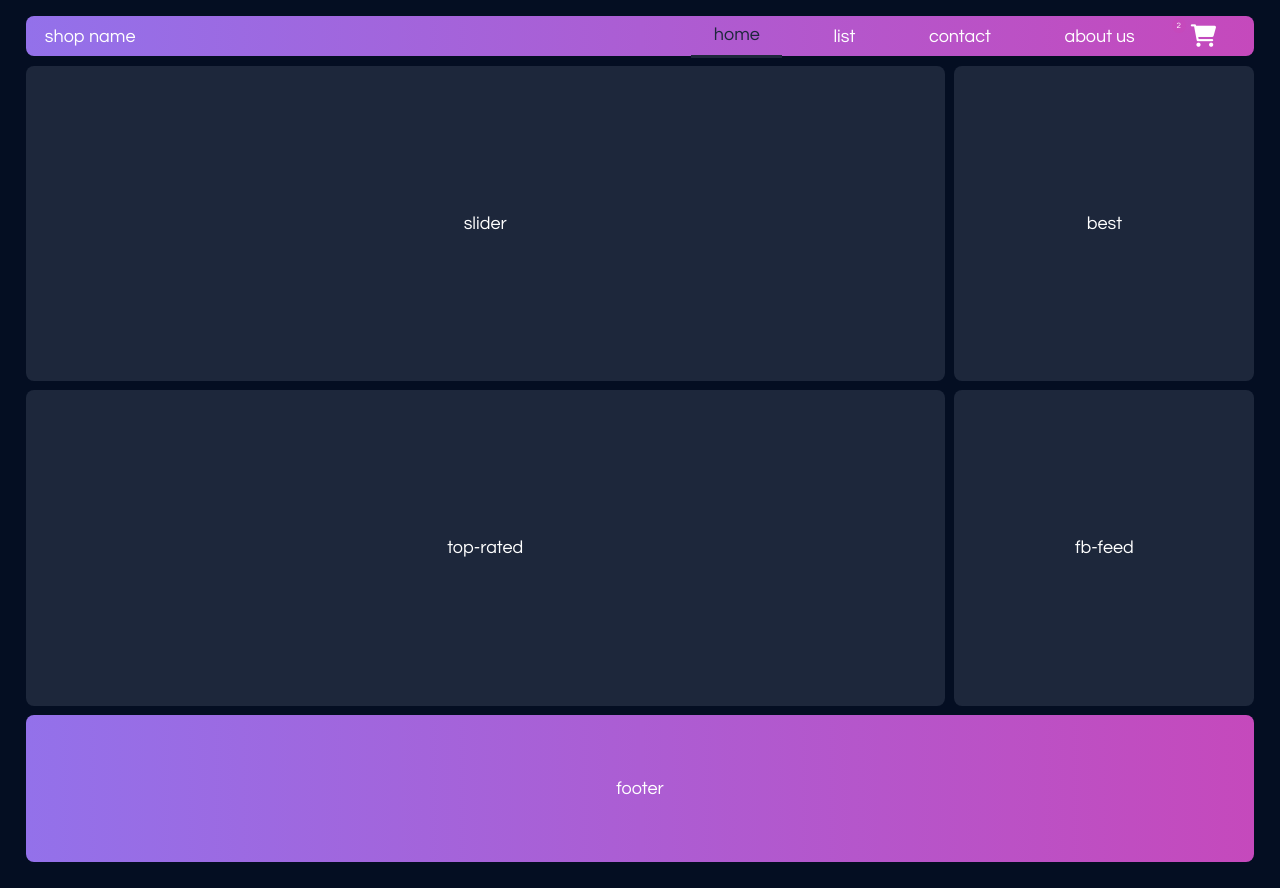
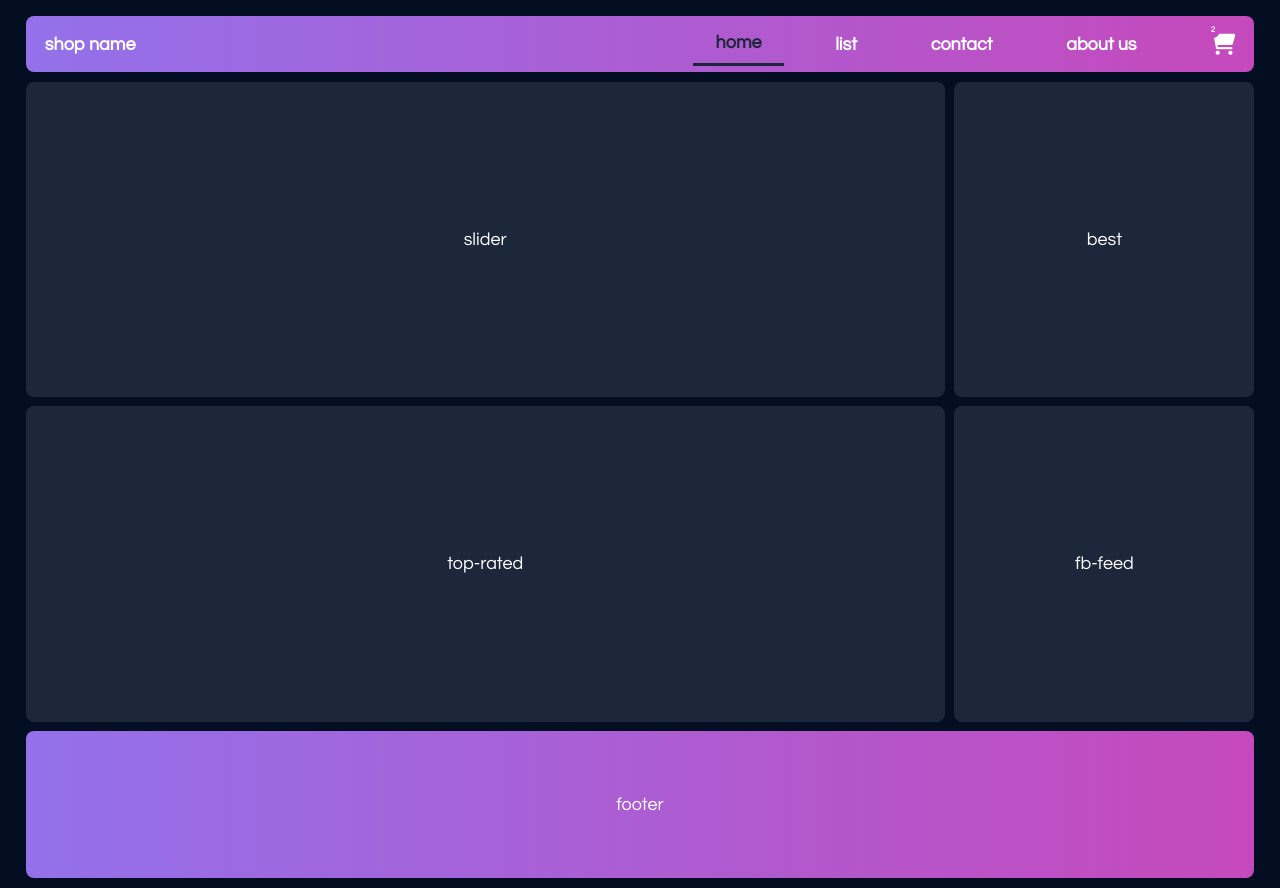
Before and after one commit to voi99/dev-lab-project, a plain HTML site: page index.html in a window 1280 px wide. Drawn offline with nearby package versions, Linux system fonts and the light colour scheme.

Commit message:
header fixed

```diff
--- a/styles.css
+++ b/styles.css
@@ -16,7 +16,8 @@ body {
 
 /* Mobile Design*/
 .header {
-  height: 5vh;
+   font-weight: bold;
+   height: 3.5rem;
    display: flex;
    justify-content: space-between;
    align-items: center;
@@ -46,8 +47,8 @@ body {
    display: none;
    position: absolute;
    width: 50vw;
-  height: calc(100vh - 5vh - 1.6rem);
-  top: calc(5vh + 1.6rem);
+   height: calc(100vh - 3.5rem - 1.6rem);
+   top: calc(3.5rem + 1.6rem);
    left: 1.6rem;
    background: linear-gradient(to right, #9371ea, #c549bc, #de995e);
    animation: bg-animation 2.5s infinite alternate;
@@ -97,18 +98,20 @@ body {
 }
 
 .cart-wrap {
-  height: 4.5vh;
+   height: 2.6rem;
+   width: 1.4em;
    display: flex;
    justify-content: center;
    align-items: center;
    position: relative;
+   padding: 0;
 }
 
 .cart-items-no {
    font-size: 0.5rem;
    position: absolute;
-  top: 0.1%;
-  left: 0.1%;
+   top: -1;
+   left: -4;
    padding: 0.2rem 0.3rem;
    background-color: #c549bc;
    border-radius: 50%;
@@ -247,7 +250,7 @@ body {
       justify-content: center;
       align-items: center;
       width: 15vw;
-    top: 5vh;
+      top: 3.8rem;
       border-radius: 0.5rem;
       padding: 0.5rem;
    }
```
Lines whose indentation alone changed are shown as unchanged.
